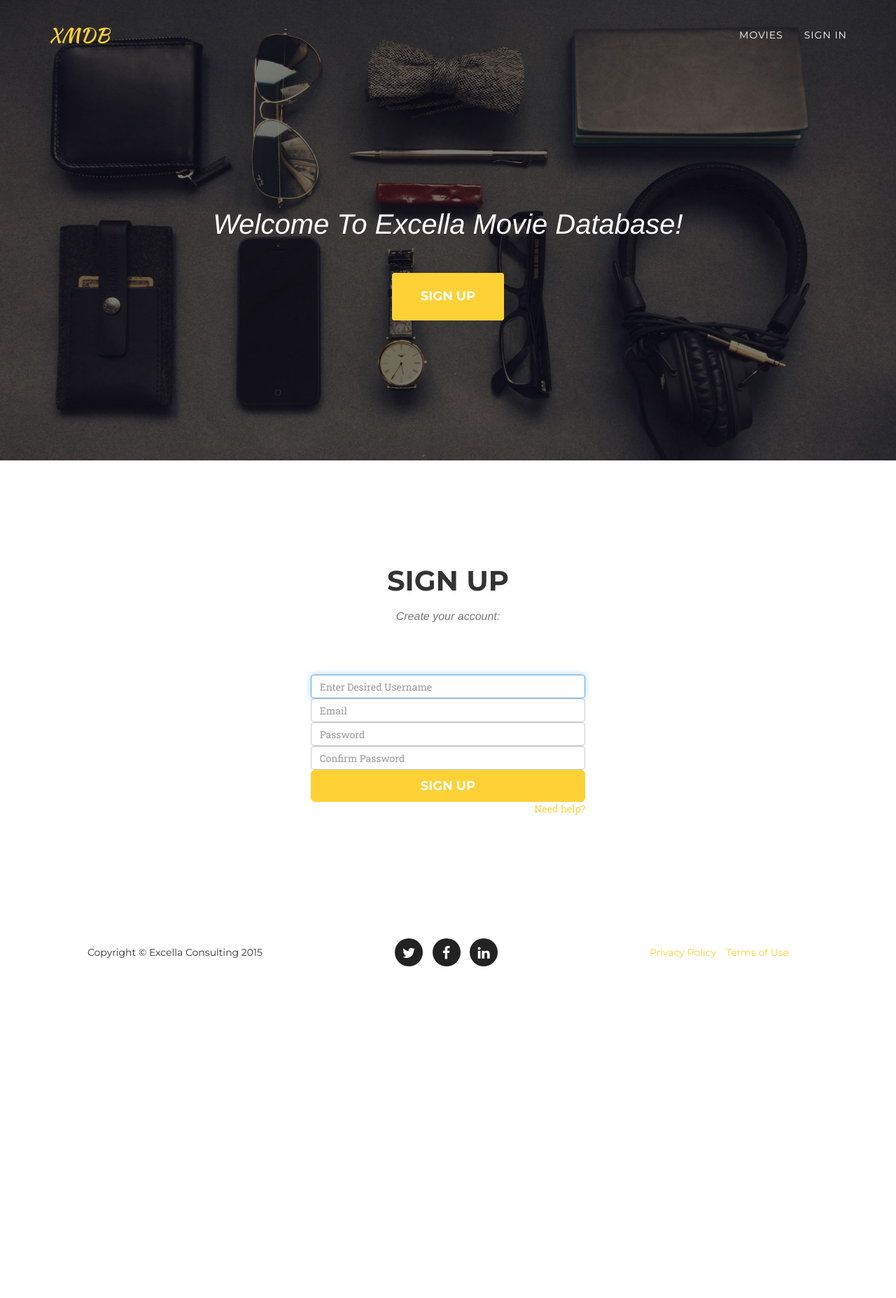
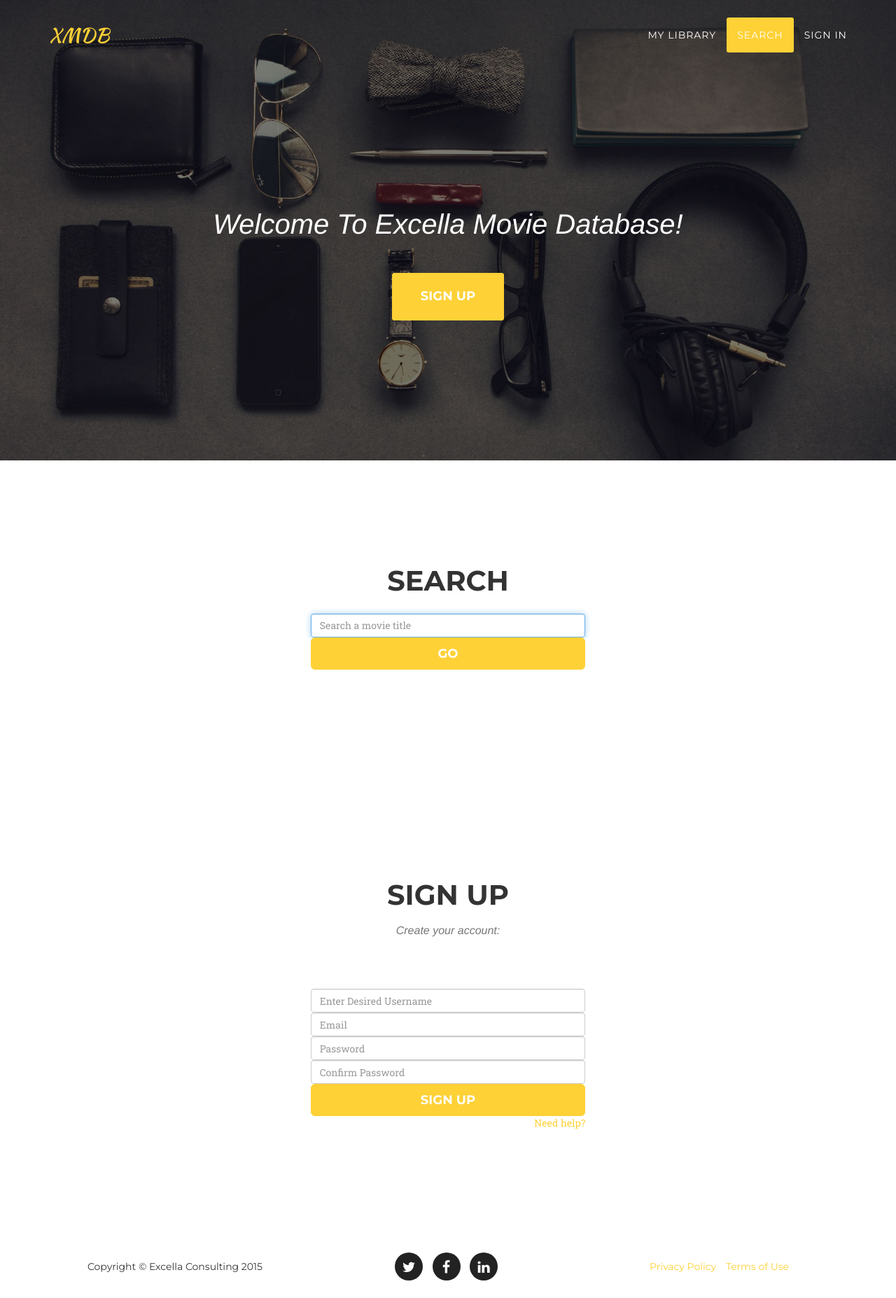
Before and after one commit to nickoliver86/XMDB, a Django app: page / in a window 1280 px wide. Shown: the whole page at 70% size. Before the commit the page ends 1381 px from the top, so only its background shows below. Run offline with Django 3.2, Linux system fonts and the light colour scheme; some libraries are stand-ins or nearby versions; some web fonts are replaced.

Commit message:
schema migrations, movie summary upgrades, posters

```diff
--- a/xmdb/movies/urls.py
+++ b/xmdb/movies/urls.py
@@ -7,4 +7,6 @@
     url(r'signup/$', views.UserSignUp, name ='UserSignUp'),
     url(r'movie_list/$', views.MovieList, name='MovieList'),
     url(r'^movie_summary/(\d+)/$', views.MovieSummary, name='MovieSummary'),
+    url(r'search/$', views.Search, name ='Search'),
+    url(r'^add_to_library/(\w+)/$', views.AddToLibrary, name='add_to_library'),
 ]
--- a/xmdb/movies/views.py
+++ b/xmdb/movies/views.py
@@ -1,7 +1,7 @@
 from django.shortcuts import render
 from django.http import HttpResponse, Http404, HttpResponseRedirect
 from django.core.urlresolvers import reverse
-from django.shortcuts import render, get_object_or_404
+from django.shortcuts import render, redirect, get_object_or_404
 from django.views import generic
 from movies.models import *
 import requests
@@ -33,9 +33,62 @@
 
 def MovieList(request):
     themovies = Movie.objects.all()
+    #The following retrieves movie posters from api for movies added through admin console
+    for movie in themovies:
+        r = requests.get('http://www.omdbapi.com/?t={0}&y=&plot=short&r=json'.format(movie.name.replace(' ', '+')))
+        movie.poster = r.json().get('Poster')
     return render(request, 'movies/movie_list.html', {"movies": themovies})
 
 def MovieSummary(request, movie_id):
     m = Movie.objects.get(id=movie_id)
+    all_movies = Movie.objects.all()
     r = requests.get('http://www.omdbapi.com/?t={0}&y=&plot=short&r=json'.format(m.name.replace(' ', '+')))
-    return render(request, 'movies/movie_summary.html', {'movie': r.json})
+    return render(request, 'movies/movie_summary.html', {'movie': r.json, 'all_movies': all_movies})
+
+def Search(request):
+    search_query = request.POST.get('search_query')
+    r = requests.get('http://www.omdbapi.com/?t={0}&y=&plot=short&r=json'.format(search_query.replace(' ', '+')))
+    if r.json().get('Response') == 'True':
+        return render(request, 'movies/movie_summary.html', {'movie': r.json})
+    else:
+        return render(request, 'movies/index.html', {'SearchError':'Movie not found!'})
+
+def AddToLibrary(request, id):
+
+    r = requests.get('http://www.omdbapi.com/?i={0}&plot=short&r=json'.format(id))
+    j = r.json()
+    d = Director.objects.create(name=j.get('Director'))
+    d.save()
+    w = Writer.objects.create(name=j.get('Writer'))
+    w.save()
+    p = j.get('Poster')
+    stars = j.get('Actors').split(', ')
+    alist = []
+    for a in stars:
+        actor = Actor.objects.create(name=a)
+        alist.append(actor)
+        actor.save()
+
+    if j.get('Rated') == 'G':
+        rated = 1
+    elif j.get('Rated') == 'PG':
+        rated = 2
+    elif j.get('Rated') == 'PG-13':
+        rated = 3
+    else:
+        rated = 4
+
+    # m = Movie(j.get('Title'),
+    #           j.get('Year'),
+    #           d,
+    #           w,
+    #           alist,
+    #           int(rated))
+
+    m = Movie.objects.create(name=j.get('Title'), year=j.get('Year'),
+                             director=d, writer=w, rated=rated, poster=p)
+    m.save()
+    for a in alist:
+        m.actors.add(a)
+    m.save()
+    return redirect('/movie_list')
--- a/xmdb/templates/movies/index.html
+++ b/xmdb/templates/movies/index.html
@@ -52,7 +52,10 @@
                         <a href="#page-top"></a>
                     </li>
                     <li>
-                        <a class="page-scroll" href="movie_list">Movies</a>
+                        <a class="page-scroll" href="movie_list">My Library</a>
+                    </li>
+                    <li>
+                        <a class="page-scroll" href="#search">Search</a>
                     </li>
                     <li>
                         <a class="page-scroll" href="#signin">Sign In</a>
@@ -71,6 +74,24 @@
             </div>
         </div>
     </header>
+
+    <section id="search">
+        <div class="container">
+            <div class="row">
+                <div class="col-lg-12 text-center">
+                    <h2 class="section-heading">Search</h2>
+                </div>
+            </div>
+        </div>
+        <div class="container" style= "width:33%;">
+            <form action="{% url 'movies:Search' %}" method="post" class="">
+                {% csrf_token %}
+                <h4 style="color: red">{{ SearchError }}</h4>
+                <input type="text" class="form-control" name="search_query" id ="search_query" placeholder="Search a movie title" required autofocus>
+                <button class="btn btn-lg btn-primary btn-block" type="submit">Go</button>
+            </form>
+        </div>
+    </section>
 
     <section id="signup">
         <div class="container">
@@ -91,7 +112,7 @@
                 <input type="password" class="form-control" name="password2" id = "password2" placeholder="Confirm Password" required>
                 <button class="btn btn-lg btn-primary btn-block" type="submit">
                     Sign up</button>
-                <a href="#" class="pull-right need-help">Need help? </a><span class="clearfix"></span>
+                <a href="http://www.reactionface.info/sites/default/files/images/1287666826226.png" class="pull-right need-help">Need help? </a><span class="clearfix"></span>
             </form>
         </div>
     </section>
--- a/xmdb/templates/movies/movie_list.html
+++ b/xmdb/templates/movies/movie_list.html
@@ -19,7 +19,8 @@
                     </thead>
                     {% for movie in movies %}
                         <tr style= "background-color: transparent">
-                            <td><img src="{{ MEDIA_URL }}{{ movie.thumbnail }}"/></td>
+                            <!--<td><img src="{{ MEDIA_URL }}{{ movie.thumbnail }}"/></td>-->
+                            <td><img width="80%" height="40%" src="{{ movie.poster }}"/></td>
                             <td style="vertical-align: middle; text-align: left"><a style="color:#ffffff; font-weight: bold; text-decoration: none" href="/movie_summary/{{ movie.id }}">{{movie.name}}</a></td>
                             <td style="vertical-align: middle; text-align: left">{{movie.year}}</td>
                             <td style="vertical-align: middle; text-align: left">{{movie.director}}</td>
--- a/xmdb/templates/movies/movie_summary.html
+++ b/xmdb/templates/movies/movie_summary.html
@@ -39,6 +39,9 @@
                 <div style="padding-top: 1%">
                     <h4>Awards: {{ movie.Awards }}</h4>
                 </div>
+                <div style="padding-top: 3%">
+                    <button onclick="window.location='/add_to_library/{{ movie.imdbID }}'" class="page-scroll btn btn-xl">Add to my library</button>
+                </div>
             </div>
         </div>
     </body>
```
Also changed, not shown: xmdb/movies/models.py (+28 -7 lines), xmdb/templates/movies/base.html (+6 -1 lines), xmdb/movies/migrations/0004_auto_20150714_1558.py (added), xmdb/movies/migrations/0005_auto_20150714_1610.py (added), xmdb/movies/migrations/0006_auto_20150715_1004.py (added), xmdb/movies/migrations/0007_auto_20150715_1032.py (added), xmdb/movies/migrations/0008_movie_poster.py (added).
